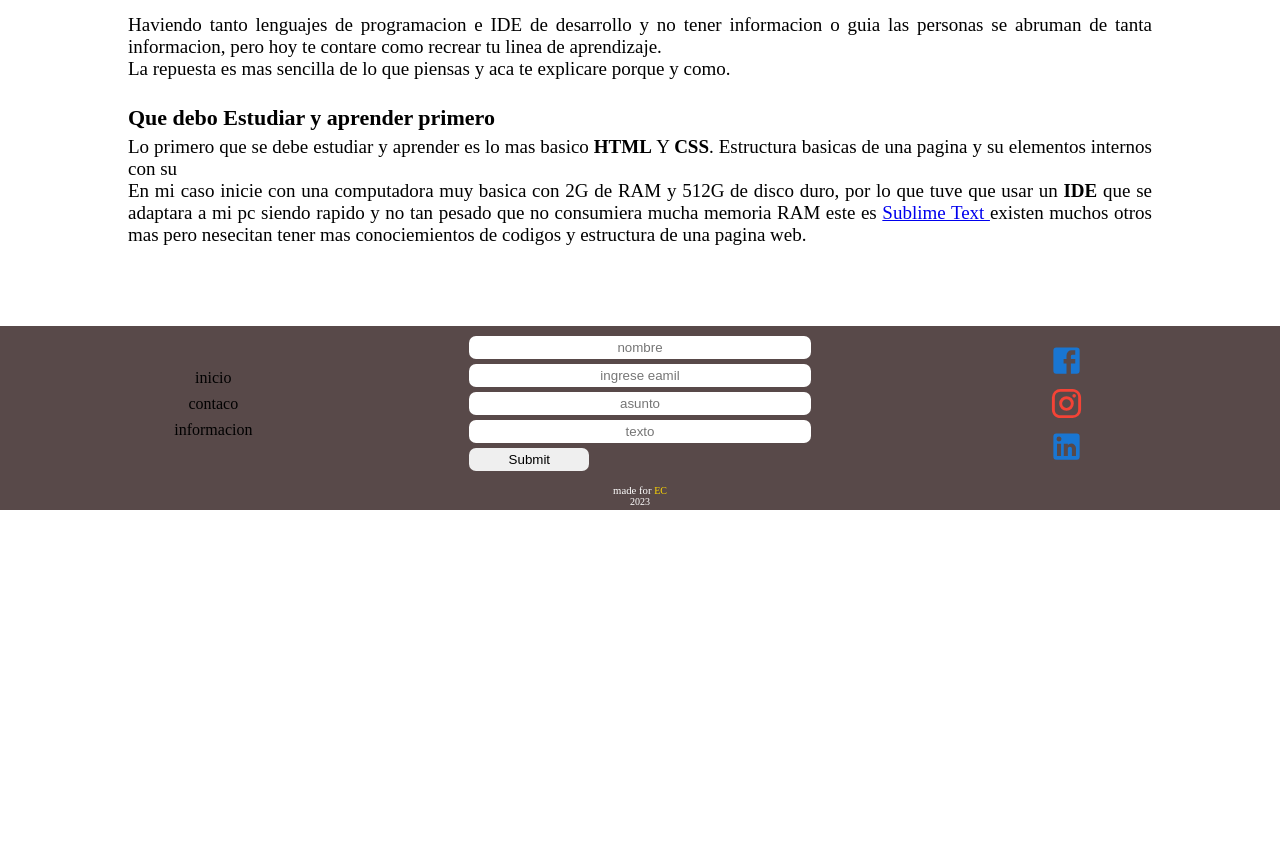
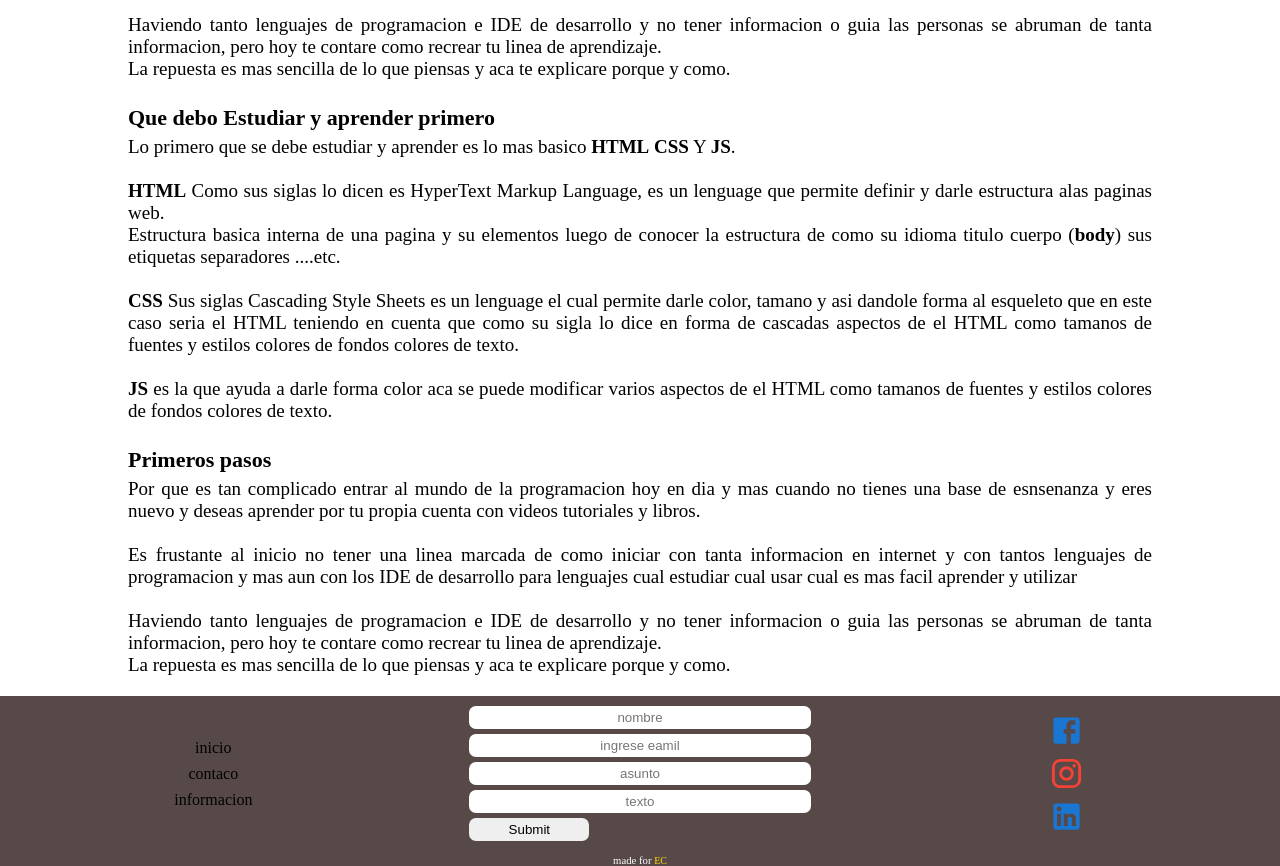
Before and after one commit to edG5LATAN/blog-ed, a React (Vite) app: page / in a window 1280 px wide. Shown: the part 560-1426 px from the top of the page. Before the commit the page ends 1070 px from the top, so only its background shows below. Built offline with nearby package versions, Linux system fonts and the light colour scheme.

Commit message:
modificacion de html

```diff
--- a/src/components/home/Home.jsx
+++ b/src/components/home/Home.jsx
@@ -32,15 +32,41 @@ function Home() {
           <h3>Que debo Estudiar y aprender primero</h3>
           <p>
             Lo primero que se debe estudiar y aprender es lo mas basico
-            <strong> HTML</strong> Y <strong>CSS</strong>.
-            Estructura basicas de una pagina y su elementos internos con su
-            <br/>En mi caso inicie con una computadora
-            muy basica con 2G de RAM y 512G de disco duro, por lo que tuve que usar
-            un <strong>IDE</strong> que se adaptara a mi pc siendo rapido y no tan pesado
-            que no consumiera mucha memoria RAM este es <a href="https://www.sublimetext.com/">Sublime Text </a>
-            existen muchos otros mas pero nesecitan tener mas conociemientos de codigos y estructura de una pagina web.<br/>
+            <strong> HTML</strong> <strong>CSS</strong> Y <strong>JS</strong>.<br/><br/>
+            <strong>HTML</strong> Como sus siglas lo dicen es HyperText Markup Language, es un lenguage
+            que permite definir y darle estructura alas paginas web.<br/>
+            Estructura basica interna de una pagina y su elementos luego de
+            conocer la estructura de  como su idioma titulo
+            cuerpo (<strong>body</strong>) sus etiquetas separadores ....etc. <br/><br/>
+            <strong>CSS</strong> Sus siglas Cascading Style Sheets es un lenguage  el cual permite
+           darle color, tamano y asi dandole forma al esqueleto que en este caso seria el HTML teniendo en cuenta
+           que como su sigla lo dice en forma de cascadas
 
+            aspectos de el HTML como tamanos de fuentes y estilos colores de fondos colores de texto.
+            <br/><br/>
+            <strong>JS</strong> es la que ayuda a darle forma color aca se puede modificar varios
+            aspectos de el HTML como tamanos de fuentes y estilos colores de fondos colores de texto.
+          </p>
+        </div>
+      </div>
 
+      <div className="home-cajas">
+        <div className="home-caja1">
+          <h3>Primeros pasos</h3>
+          <p>
+            Por que es tan complicado entrar al mundo de la programacion hoy en dia y mas
+            cuando no tienes una base de esnsenanza y eres nuevo y deseas aprender
+            por tu propia cuenta con videos tutoriales y libros. <br/><br/>
+            Es frustante al inicio no tener una linea marcada de como iniciar con tanta
+            informacion en internet y con tantos lenguajes de programacion y mas aun
+            con los IDE de desarrollo para lenguajes cual estudiar cual usar cual es mas facil
+            aprender y utilizar<br/><br/>
+            Haviendo tanto lenguajes de programacion e IDE de desarrollo y no tener informacion
+            o guia las personas se
+            abruman de tanta informacion, pero hoy te contare como recrear tu
+            linea de aprendizaje.<br/>
+            La repuesta es mas sencilla de lo que piensas y aca te explicare porque
+            y como.
           </p>
         </div>
       </div>
```
